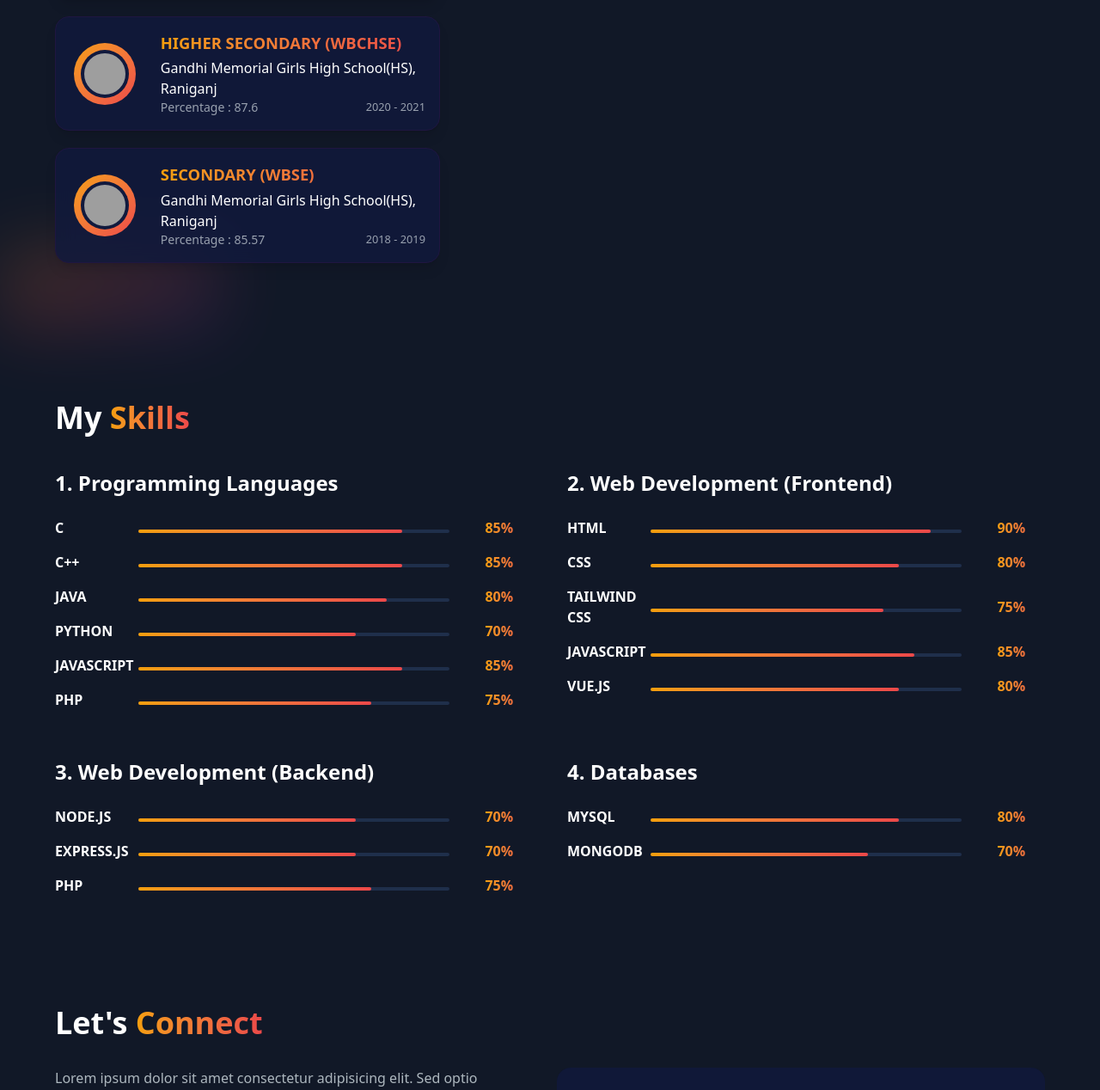
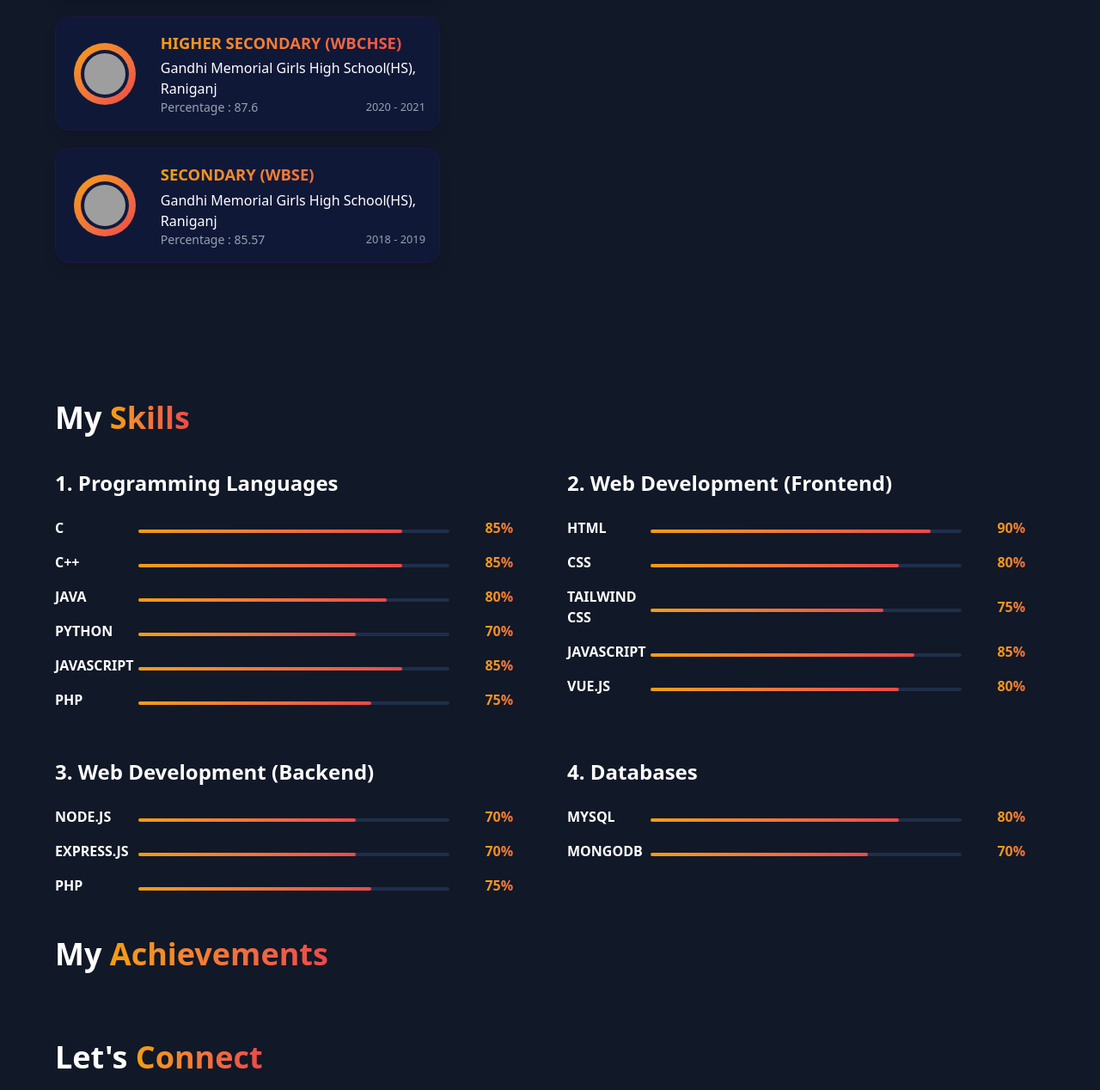
Before and after one commit to Soumita-Nag/Portfolio, a Vue app: page / in a window 1280 px wide. Shown: the part 1200-2468 px from the top of the page at 86% size. Built offline with nearby package versions, Linux system fonts and the light colour scheme; grey boxes are pictures that could not be loaded.

Commit message:
achievements.vue page created

```diff
--- a/src/App.vue
+++ b/src/App.vue
@@ -3,6 +3,7 @@ import NavBar from './components/NavBar.vue';
 import HeaderSection from './components/HeaderSection.vue'
 import About from './components/About.vue';
 import skills from './components/skills.vue';
+import Achievements from './components/Achievements.vue';
 import ContactMe from './components/ContactMe.vue';
 </script>
 
@@ -12,6 +13,7 @@ import ContactMe from './components/ContactMe.vue';
     <HeaderSection/>
     <About/>
     <skills/>
+    <Achievements/>
     <ContactMe/>
   </div>
 </template>
--- a/src/components/About.vue
+++ b/src/components/About.vue
@@ -1,10 +1,5 @@
 <template>
   <section class="text-white mt-10">
-    <!-- Gradient Background -->
-    <div class="absolute z-0 top-[93rem] inset-x-0 h-64 flex items-start">
-      <div class="h-24 w-64 bg-gradient-to-br from-[var(--color-primary)] via-[var(--color-secondary)] to-[#570cac] blur-2xl opacity-20"></div>
-    </div>
-
     <!-- Main Grid Layout -->
     <div class="md:grid md:grid-cols-2 gap-8 items-center py-8 px-4 xl:gap-8 sm:py-16 xl:px-16 relative z-10">
     <!-- Education Section -->
--- /dev/null
+++ b/src/components/Achievements.vue
@@ -0,0 +1,21 @@
+<template>
+    <section id="achievements" class="text-white">
+        <h2 class="text-4xl font-bold mb-4 px-4 xl:pl-16">My <span class="text-transparent bg-clip-text bg-gradient-to-r from-[var(--color-primary)] to-[var(--color-secondary)]">Achievements</span></h2>
+
+    </section>
+</template>
+<script>
+    export default{
+        data(){
+            return{
+
+            }
+        },
+        methods:{
+
+        },
+    }
+</script>
+<style scoped>
+
+</style>
```
